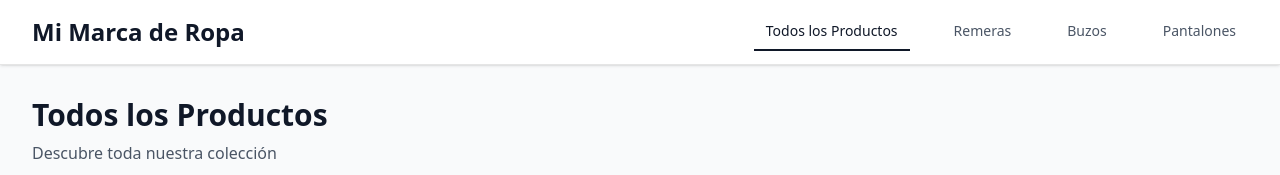
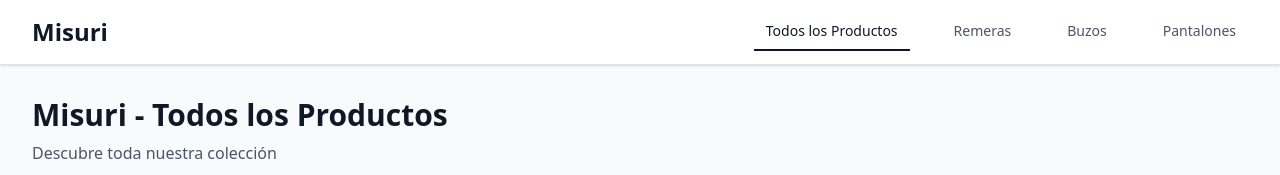
Before and after one commit to tomyvolo/prueba-catalogo, a Next.js app: page /productos in a window 1280 px wide. Shown: the top 175 px of the page. Built offline with nearby package versions, Linux system fonts and the light colour scheme.

Commit message:
Cambiar nombre de marca a Misuri

```diff
--- a/src/app/page.tsx
+++ b/src/app/page.tsx
@@ -9,7 +9,7 @@
 
       <main className="max-w-7xl mx-auto px-4 sm:px-6 lg:px-8">
         <div className="py-20 text-center">
-          <h1 className="text-5xl md:text-6xl font-bold text-gray-900 mb-6">Mi Marca de Ropa</h1>
+          <h1 className="text-5xl md:text-6xl font-bold text-gray-900 mb-6">Misuri</h1>
           <p className="text-xl md:text-2xl text-gray-600 mb-8 max-w-3xl mx-auto">
             Descubre nuestra colección de ropa moderna y cómoda. Calidad premium para tu estilo de vida.
           </p>
--- a/src/app/productos/page.tsx
+++ b/src/app/productos/page.tsx
@@ -9,7 +9,7 @@
 
       <main className="max-w-7xl mx-auto px-4 sm:px-6 lg:px-8 py-8">
         <div className="mb-8">
-          <h1 className="text-3xl font-bold text-gray-900 mb-2">Todos los Productos</h1>
+          <h1 className="text-3xl font-bold text-gray-900 mb-2">Misuri - Todos los Productos</h1>
           <p className="text-gray-600">Descubre toda nuestra colección</p>
           <p className="text-sm text-gray-500 mt-2">{products.length} productos disponibles</p>
         </div>
--- a/src/components/navigation.tsx
+++ b/src/components/navigation.tsx
@@ -21,7 +21,7 @@
       <div className="max-w-7xl mx-auto px-4 sm:px-6 lg:px-8">
         <div className="flex justify-between items-center h-16">
           <Link href="/" className="text-2xl font-bold text-gray-900">
-            Mi Marca de Ropa
+            Misuri
           </Link>
 
           <div className="hidden md:flex space-x-8">
```
